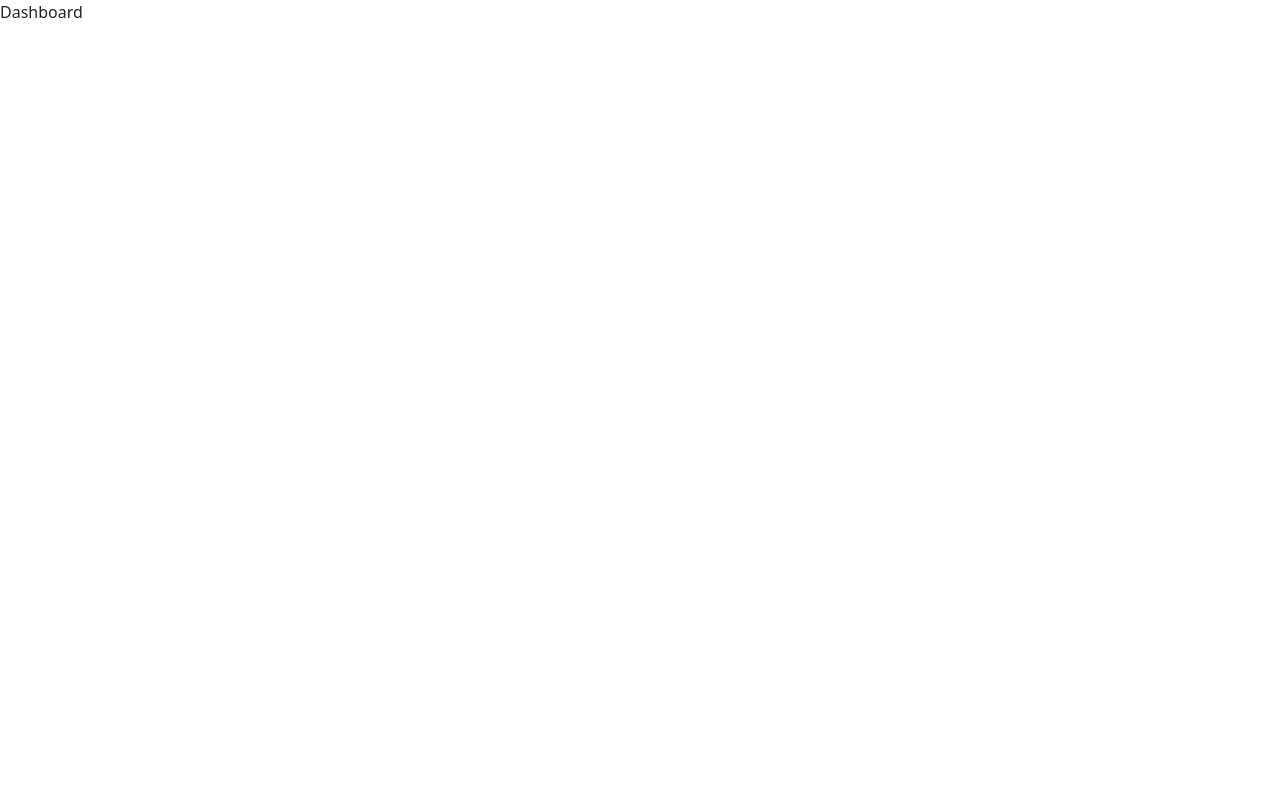
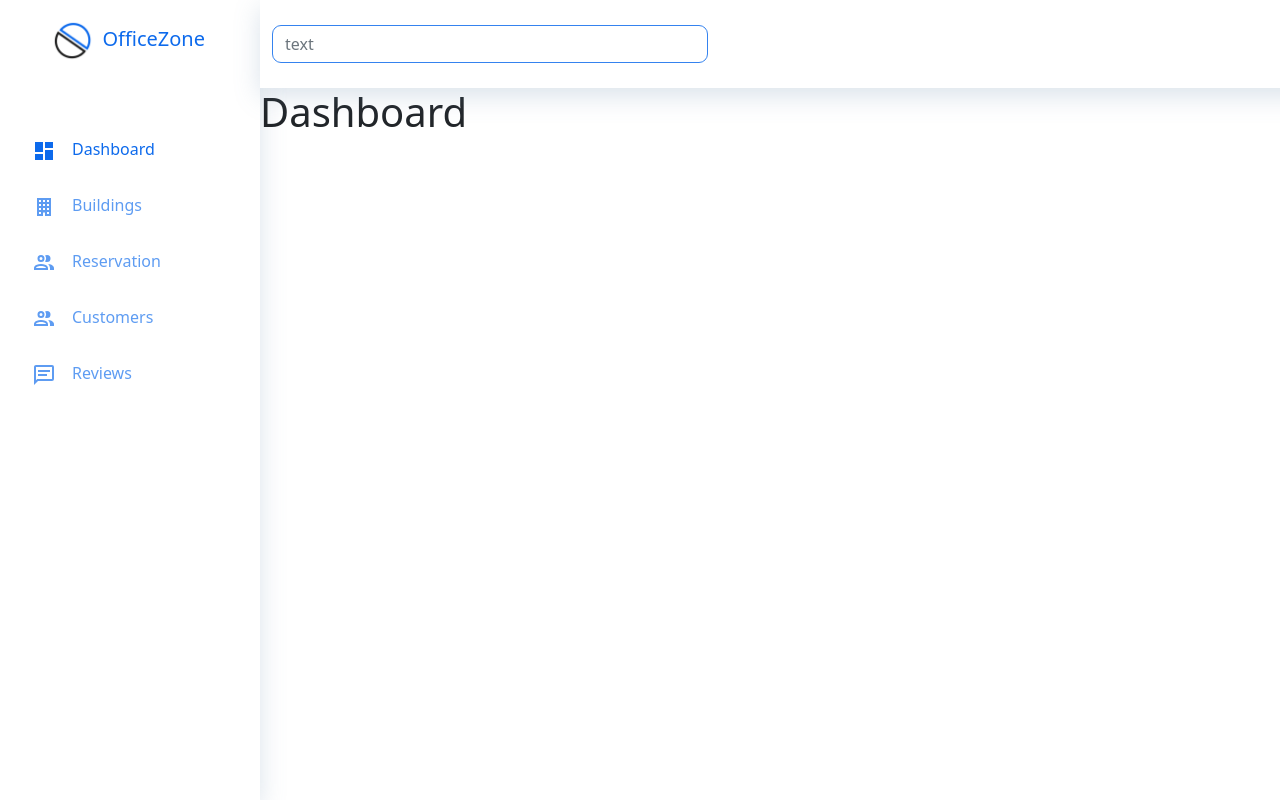
Before and after one commit to Office-Booking-Capstone-Kelompok-8/office-booking-client, a React (Create React App) app: page /admin in a window 1280 px wide. Built offline with nearby package versions, Linux system fonts and the light colour scheme.

Commit message:
add sidebar and header

```diff
--- a/src/pages/admin/Dashboard.js
+++ b/src/pages/admin/Dashboard.js
@@ -1,5 +1,21 @@
-import React from 'react';
+import React from 'react'
+import Sidebar from './sidebar/Sidebar'
+import Header from './sidebar/Header'
 
-export default function Dashboard() {
-  return <div>Dashboard</div>;
+const Dashboard = () => {
+  return (
+      <div>
+          <div className='main-container d-flex'>
+            <Sidebar />
+            <div>
+              <Header/>
+              <div className='dasboard' id='dasboard'>
+                <h1>Dashboard</h1>
+              </div>
+            </div>
+            </div>
+      </div>
+  )
 }
+
+export default Dashboard
--- /dev/null
+++ b/src/pages/admin/sidebar/Header.js
@@ -0,0 +1,41 @@
+import React from 'react'
+import './Styles.css'
+import Icon from '@mdi/react'
+import {
+    mdiEmailOutline, mdiBellOutline }
+from '@mdi/js';
+
+const Header = () => {
+
+  return (
+    <div>
+        <nav className="navbar navbar-expand-lg">
+            <div className="container-fluid">
+                <form className="d-flex justify-content-start ">
+                    <input className="search form-control me-2" type="search" placeholder="text" aria-label="Search"/>
+                    {/* <button className="btn btn-outline-success" type="submit">Search</button> */}
+                </form>
+                <div className='user-wrapper'>
+                    <Icon path={mdiBellOutline}
+                        title="User Profile"
+                        size={1}
+                        className='icons'
+                    />
+                    <Icon path={mdiEmailOutline}
+                        title="User Profile"
+                        size={1}
+                        className='icons m-3'
+                    />
+                    <img src=""  alt="user" className='m-3' />
+                    <div>
+                        <h4>John Noe</h4>
+                        <small>Super admin</small>
+                    </div>
+                </div>
+            </div>
+        </nav>
+    </div>
+  )
+}
+
+export default Header
--- /dev/null
+++ b/src/pages/admin/sidebar/Sidebar.js
@@ -0,0 +1,96 @@
+import React, { useState } from 'react'
+import { NavLink } from 'react-router-dom';
+import './Styles.css';
+import logo from '../../../assets/img/logo.png';
+import Icon from '@mdi/react'
+import {
+    mdiViewDashboard,
+    mdiOfficeBuilding,
+    mdiAccountMultipleOutline,
+    mdiMessageTextOutline }
+from '@mdi/js';
+
+const Sidebar = () => {
+    const[isOpen, setIsOpen] = useState(false);
+    const toggle = () => setIsOpen (!isOpen);
+    const activeLink = "text-primary text-decoration-none";
+    const normalLink = "text-primary-light text-decoration-none";
+  return (
+    <div>
+        <div className='sidebar' id='side_nav'>
+            <div className='header-box px-5 pt-3 pb-4 d-flex justify-content-center'>
+                <h1 className='text-logo'><img src={logo}  alt="logo" className='logo'/> <span className='text-primary'>OfficeZone</span></h1>
+            </div>
+            <button className="navbar-toggler" type="button" data-bs-toggle="collapse" data-bs-target="#navbarSupportedContent" aria-controls="navbarSupportedContent" aria-expanded="false" aria-label="Toggle navigation">
+                <span className="navbar-toggler-icon" onClick={toggle}></span>
+            </button>
+            <div className="navbar-collapse" id="navbarNav">
+                <ul className='navbar-link px-3'>
+                    <li className='nav-item text-decoration-none d-block'>
+                        <NavLink to="/admin"
+                            className={({ isActive }) =>
+                            isActive ? activeLink : normalLink}>
+                            <Icon path={mdiViewDashboard}
+                                title="User Profile"
+                                size={1}
+                                className=' m-3'
+                            />
+                            Dashboard
+                        </NavLink>
+                    </li>
+                    <li className='nav-item text-decoration-none d-block'>
+                        <NavLink to="/"
+                            className={({ isActive }) =>
+                            isActive ? activeLink : normalLink}>
+                            <Icon path={mdiOfficeBuilding}
+                                title="User Profile"
+                                size={1}
+                                className='m-3'
+                            />
+                            Buildings
+                        </NavLink>
+                    </li>
+                    <li className='nav-item text-decoration-none d-block'>
+                        <NavLink to="/"
+                            className={({ isActive }) =>
+                            isActive ? activeLink : normalLink}>
+                            <Icon path={mdiAccountMultipleOutline}
+                                title="User Profile"
+                                size={1}
+                                className='m-3'
+                            />
+                            Reservation
+                        </NavLink>
+                    </li>
+                    <li className='nav-item text-decoration-none d-block'>
+                        <NavLink to="/"
+                            className={({ isActive }) =>
+                            isActive ? activeLink : normalLink}>
+                            <Icon path={mdiAccountMultipleOutline}
+                                title="User Profile"
+                                size={1}
+                                className='m-3'
+                            />
+                            Customers
+                        </NavLink>
+                    </li>
+                    <li className='nav-item text-decoration-none d-block'>
+                        <NavLink to="/"
+                            className={({ isActive }) =>
+                            isActive ? activeLink : normalLink}>
+                            <Icon path={mdiMessageTextOutline}
+                                title="User Profile"
+                                size={1}
+                                className='m-3'
+                            />
+                            Reviews
+                        </NavLink>
+                    </li>
+                </ul>
+            </div>
+        </div>
+    </div>
+  )
+}
+
+export default Sidebar
--- /dev/null
+++ b/src/pages/admin/sidebar/Styles.css
@@ -0,0 +1,40 @@
+.logo{
+    width: 30%;
+}
+.text-logo{
+    font-size: 20px;
+}
+#side_nav{
+    box-shadow: 0px 8px 24px rgba(112, 144, 176, 0.25);
+    min-height: 100vh;
+    width: 260px;
+}
+.navbar {
+    background: #FFFFFF;
+    box-shadow: 0px 8px 24px rgba(112, 144, 176, 0.25);
+    width: 1280px;
+}
+.search{
+    border-radius: 9px;
+    border: 1px solid #3583EF;
+    width: 436px;
+}
+.user-wrapper{
+    display: flex;
+    align-items: center;
+}
+.user-wrapper h4{
+    font-size: 18px;
+}
+.user-wrapper img{
+    border-radius: 50%;
+    margin-right: 1rem;
+    width: 40px;
+    height: 40px;
+}
+.user-wrapper small{
+    display: inline-block;
+}
+.icons{
+    color: #124B7B;;
+}
```
